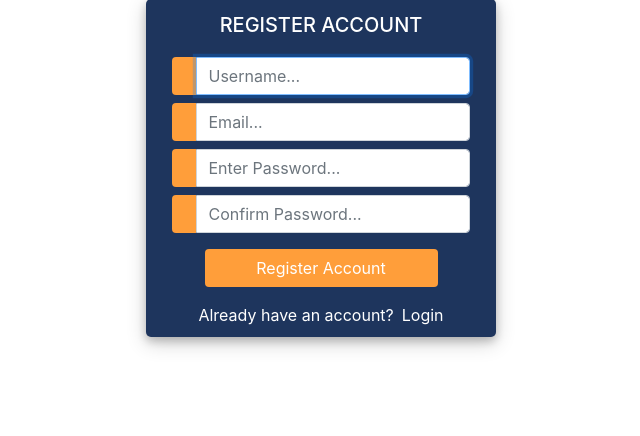
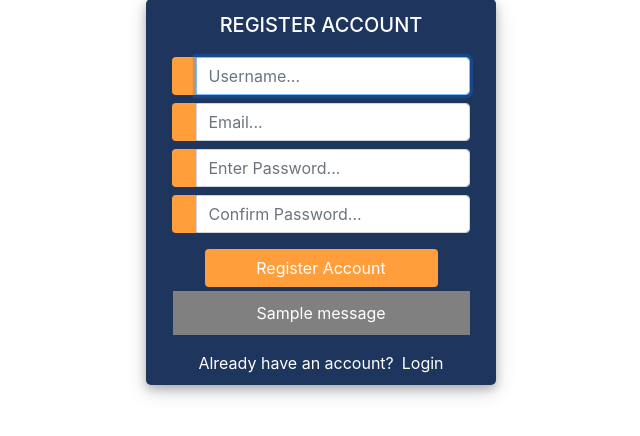
Before and after one commit to akh4rf/CS-3240-Project, a Django app: page /register/ in a window 1280 px wide. Shown: the part 93-529 px from the top of the page, without its empty margins (319-959 px from the left). Run offline with Django 3.2, Linux system fonts and the light colour scheme; tables that the repository leaves empty hold one stand-in row (values such as "Sample post"); one stand-in notice (Sample message) is shown; some libraries are stand-ins or nearby versions.

Commit message:
Adds check to see if email has already been registered

```diff
--- a/hoosactive/templates/hoosactive/register.html
+++ b/hoosactive/templates/hoosactive/register.html
@@ -41,10 +41,15 @@
 						</div>
 
 
-
 				   		<div class="d-flex justify-content-center mt-3 login_container">
 				 			<input class="btn login_btn" type="submit" value="Register Account">
 				   		</div>
+
+							{% for message in messages %}
+							<div class="message mt-1">
+								{{message}}
+							</div>
+							{% endfor %}
 
 					</form>
 				</div>
--- a/hoosactive/views.py
+++ b/hoosactive/views.py
@@ -70,6 +70,14 @@ def register(request):
         if request.method == 'POST':
             form = CreateUserForm(request.POST)
             if form.is_valid():
+                # Check if email has already been registered
+                check_email = request.POST.get('email')
+                check_user = User.objects.filter(email=check_email)
+                print(check_user)
+                if len( check_user ) > 0:
+                    messages.add_message(request, messages.WARNING, 'This email or username has already been registered to another user')
+                    return render(request, 'hoosactive/register.html',{'form': form})
+
                 user = form.save()
                 user.is_active = False
                 user.save()
```
